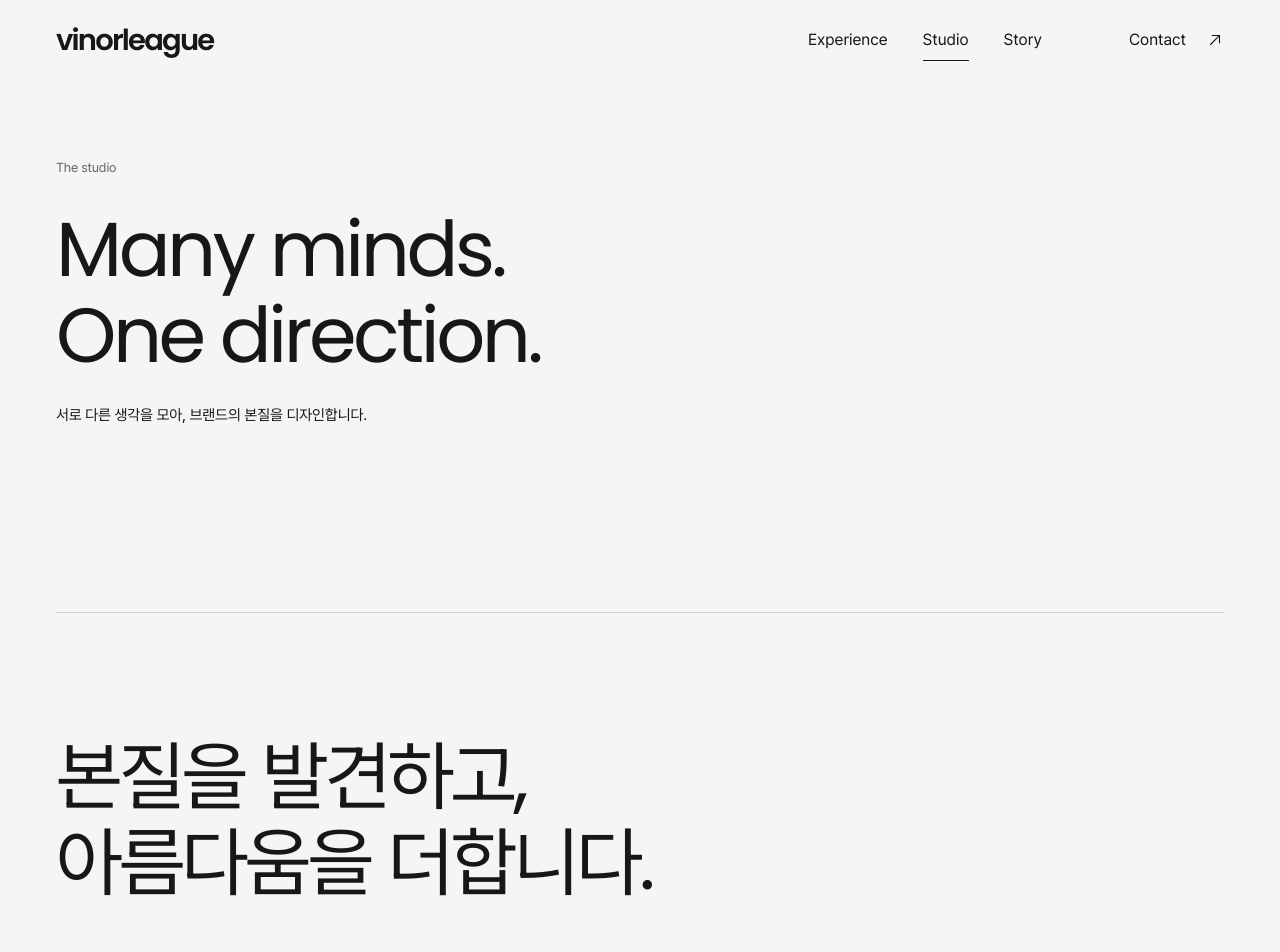
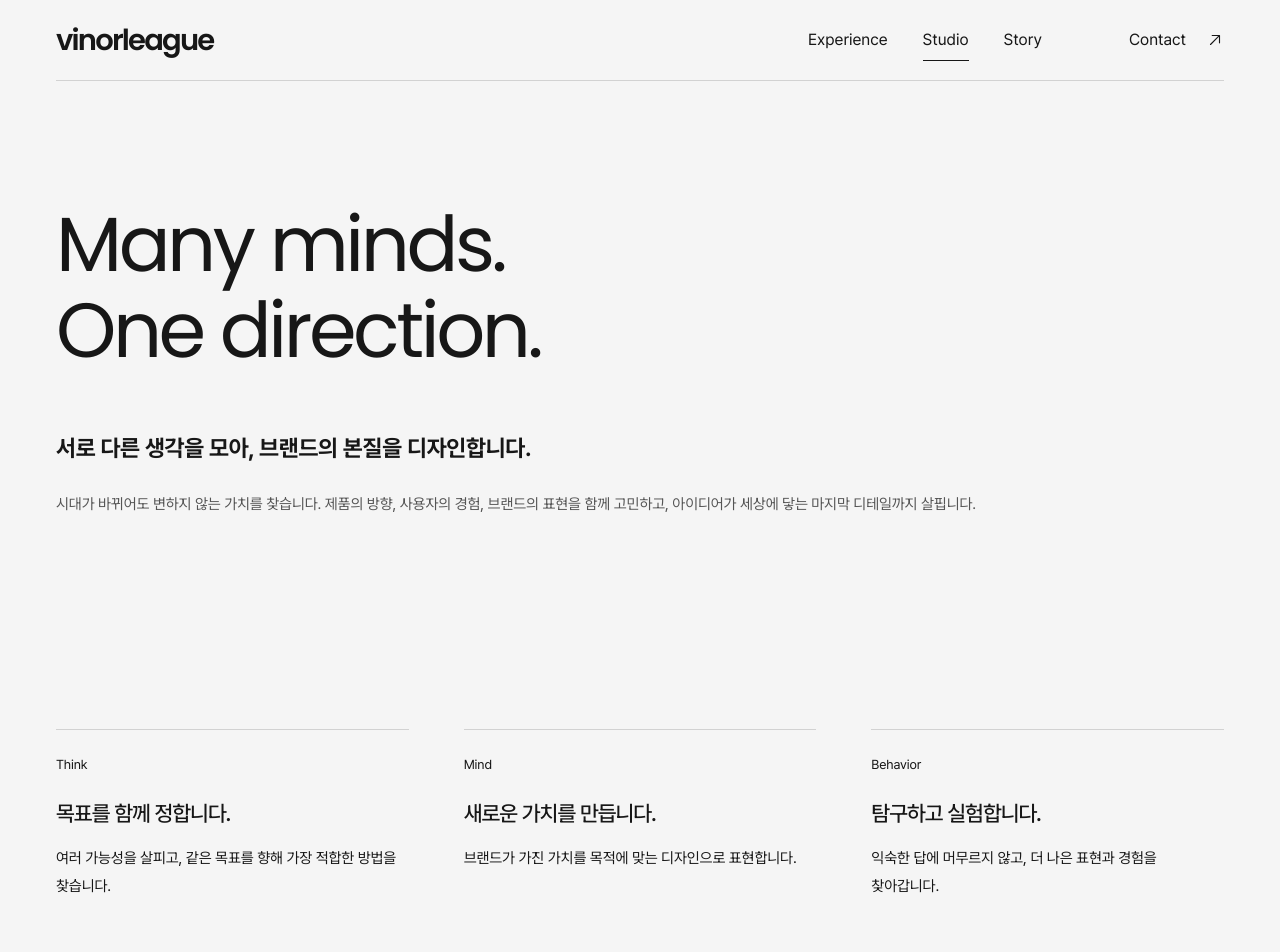
Before and after one commit to nontext75/vinorleague, a Next.js app: page /studio in a window 1280 px wide. Shown: the top 952 px of the page. Built offline with nearby package versions, Linux system fonts and the light colour scheme.

Commit message:
Refine studio page opening

```diff
--- a/src/app/studio/page.tsx
+++ b/src/app/studio/page.tsx
@@ -1,7 +1,27 @@
 import type {Metadata} from 'next';
-import { PageIntro } from '@/components/editorial';
 import { Heading,Body } from '@/components/typography';
 import { StatementSection,ServicesSection } from '@/components/editorial-sections';
+
 export const metadata:Metadata={title:'Studio'};
-const values=[['Think','목표를 함께 정합니다.','여러 가능성을 살피고, 같은 목표를 향해 가장 적합한 방법을 찾습니다.'],['Mind','새로운 가치를 만듭니다.','브랜드가 가진 가치를 목적에 맞는 디자인으로 표현합니다.'],['Behavior','탐구하고 실험합니다.','익숙한 답에 머무르지 않고, 더 나은 표현과 경험을 찾아갑니다.']];
-export default function Studio(){return <><div className="container page-content"><PageIntro title={<>Many minds.<br/>One direction.</>} kicker="The studio" description="서로 다른 생각을 모아, 브랜드의 본질을 디자인합니다."/></div><StatementSection title={<>본질을 발견하고,<br/>아름다움을 더합니다.</>} studio>시대가 바뀌어도 변하지 않는 가치를 찾습니다. 제품의 방향, 사용자의 경험, 브랜드의 표현을 함께 고민하고, 아이디어가 세상에 닿는 마지막 디테일까지 살핍니다.</StatementSection><div className="container values-grid">{values.map(([label,title,text])=><section key={label}><Body size="small">{label}</Body><Heading scale="compact" language="ko">{title}</Heading><Body>{text}</Body></section>)}</div><ServicesSection studio/></>;}
+
+const values=[
+  ['Think','목표를 함께 정합니다.','여러 가능성을 살피고, 같은 목표를 향해 가장 적합한 방법을 찾습니다.'],
+  ['Mind','새로운 가치를 만듭니다.','브랜드가 가진 가치를 목적에 맞는 디자인으로 표현합니다.'],
+  ['Behavior','탐구하고 실험합니다.','익숙한 답에 머무르지 않고, 더 나은 표현과 경험을 찾아갑니다.'],
+];
+
+export default function Studio(){
+  return <>
+    <StatementSection headingAs="h1" title={<>Many minds.<br/>One direction.</>} lead="서로 다른 생각을 모아, 브랜드의 본질을 디자인합니다." studio>
+      시대가 바뀌어도 변하지 않는 가치를 찾습니다. 제품의 방향, 사용자의 경험, 브랜드의 표현을 함께 고민하고, 아이디어가 세상에 닿는 마지막 디테일까지 살핍니다.
+    </StatementSection>
+    <div className="container values-grid">
+      {values.map(([label,title,text])=><section key={label}>
+        <Body size="small">{label}</Body>
+        <Heading scale="compact" language="ko">{title}</Heading>
+        <Body>{text}</Body>
+      </section>)}
+    </div>
+    <ServicesSection studio/>
+  </>;
+}
--- a/src/components/editorial-sections.tsx
+++ b/src/components/editorial-sections.tsx
@@ -7,8 +7,8 @@ import { ServiceList } from './home-motion';
 import { clients } from '@/lib/content';
 import logoMetrics from '@/lib/client-logo-metrics.json';
 import styles from '@/app/home-editorial.module.css';
-export function StatementSection({title=<>We focus on essential value and elevate it with beauty.</>,lead='우리는 본질적인 가치에 집중하고, 그 위에 아름다움을 더합니다.',children,studio=false}:{title?:ReactNode;lead?:string;children?:ReactNode;studio?:boolean}) {
- return <section className={`${styles.philosophy} container`} aria-labelledby="philosophy-title"><Heading id="philosophy-title" language={studio?'ko':'en'} className={styles.manifestoTitle}>{title}</Heading><div className={styles.philosophyBody}><div><Body size="lead" strong className={styles.philosophyLead}>{lead}</Body><Body>{children||<>빠르게 변하는 시대에도 오래 남을 가치를 찾습니다.<br/>구조와 경계를 넘어, 아이디어가 가진 가능성을 디자인으로 펼칩니다.</>}</Body></div>{!studio&&<TextLink href="/studio">스튜디오 소개</TextLink>}</div></section>;
+export function StatementSection({title=<>We focus on essential value and elevate it with beauty.</>,lead='우리는 본질적인 가치에 집중하고, 그 위에 아름다움을 더합니다.',children,studio=false,headingAs='h2'}:{title?:ReactNode;lead?:string;children?:ReactNode;studio?:boolean;headingAs?:'h1'|'h2'}) {
+ return <section className={`${styles.philosophy} container`} aria-labelledby="philosophy-title"><Heading as={headingAs} id="philosophy-title" language={studio?'ko':'en'} className={styles.manifestoTitle}>{title}</Heading><div className={styles.philosophyBody}><div><Body size="lead" strong className={styles.philosophyLead}>{lead}</Body><Body>{children||<>빠르게 변하는 시대에도 오래 남을 가치를 찾습니다.<br/>구조와 경계를 넘어, 아이디어가 가진 가능성을 디자인으로 펼칩니다.</>}</Body></div>{!studio&&<TextLink href="/studio">스튜디오 소개</TextLink>}</div></section>;
 }
 export function ServicesSection({studio=false}:{studio?:boolean}) {
  return <section className={`${styles.method} ${styles.methodRevised}`} aria-labelledby="method-title"><div className={`container ${styles.methodLayout}`}><div className={styles.methodHeading}><Heading id="method-title">Always there.<span>From first idea to final detail.</span></Heading></div><div className={styles.methodEditorial}><div className={styles.methodBody}><Body><span>시작할 때의 방향 설정부터 출시 이후의 개선까지 함께합니다.</span><span>UI/UX, 브랜딩, 제품 디자인의 경험을 바탕으로 AI를 기획과 탐색에 활용하며, 브랜드에 맞는 경험을 구체화합니다.</span></Body><div className={styles.methodLinks}><TextLink href={studio?'/work':'/studio'}>{studio?'프로젝트로 만나보기':'서비스 알아보기'}</TextLink></div></div><ServiceList/></div></div></section>;
```
